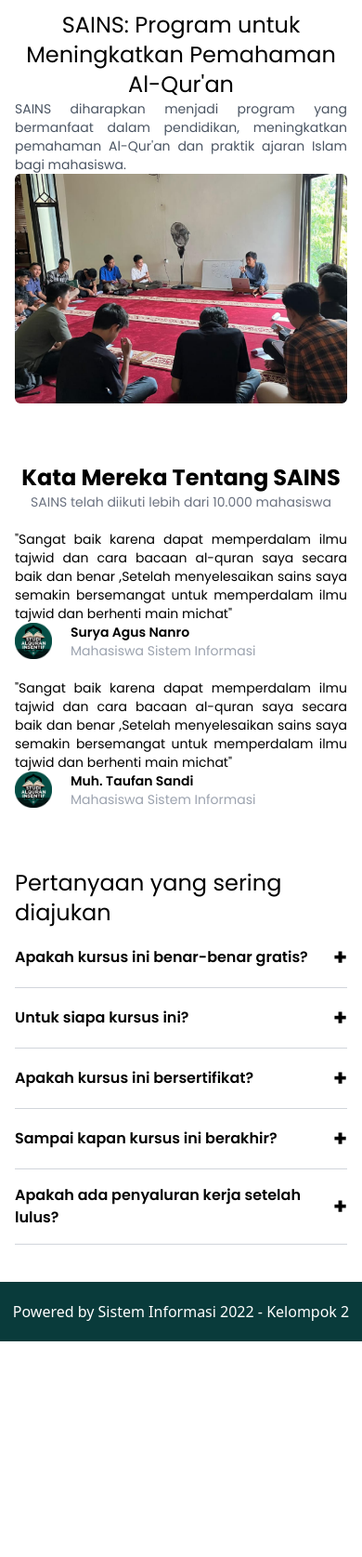
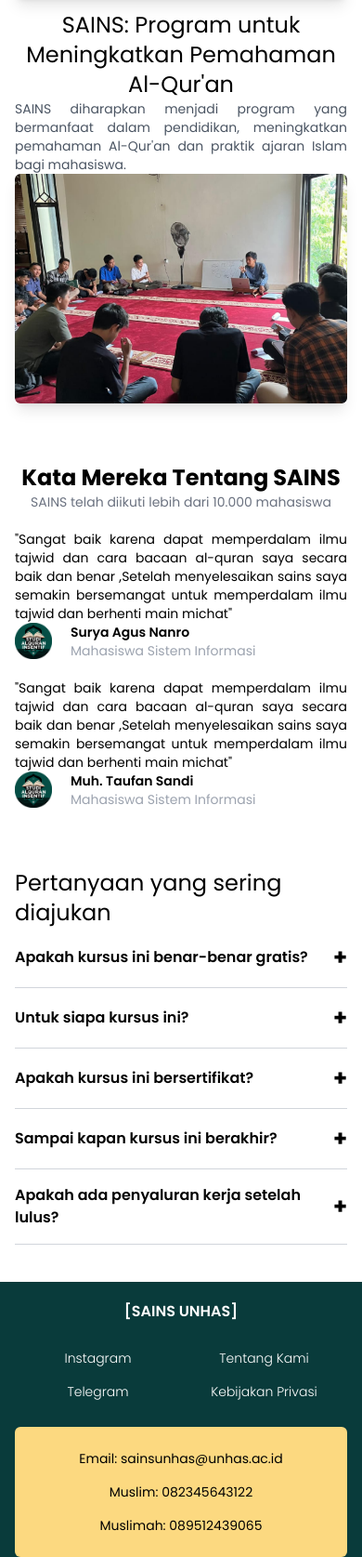
Before and after one commit to MuhKhaekal/PROJECT-PPL-LMS-SAINS, a Laravel app: page /dashboard in a window 390 px wide. Shown: the part 3059-4734 px from the top of the page at 93% size. Before the commit the page ends 4502 px from the top, so only its background shows below. Run offline with Laravel 12, Linux system fonts and the light colour scheme; a user stored in the database is signed in; data comes from the database, SQL or seed files in the repository; style sheets or scripts are compiled from the project's sources.

Commit message:
feat: added footer dashboard home-user

```diff
--- a/project-sains/resources/views/auth/login.blade.php
+++ b/project-sains/resources/views/auth/login.blade.php
@@ -43,7 +43,7 @@
             @endif
 
             <x-primary-button class="ms-3">
-                {{ __('Log in') }}
+                {{ __('MASUK') }}
             </x-primary-button>
         </div>
     </form>
--- a/project-sains/resources/views/components/primary-button.blade.php
+++ b/project-sains/resources/views/components/primary-button.blade.php
@@ -1,3 +1,3 @@
-<button {{ $attributes->merge(['type' => 'submit', 'class' => 'inline-flex items-center px-4 py-2 bg-btn-primary border border-transparent rounded-md font-semibold text-xs text-white uppercase tracking-widest hover:bg-gray-700 focus:bg-gray-700 active:bg-gray-900 focus:outline-none focus:ring-2 focus:ring-indigo-500 focus:ring-offset-2 transition ease-in-out duration-150']) }}>
+<button {{ $attributes->merge(['type' => 'submit', 'class' => 'inline-flex items-center px-4 py-2 bg-btn-primary border border-transparent rounded-md font-semibold text-xs text-black uppercase tracking-widest hover:bg-gray-700 focus:bg-gray-700 active:bg-gray-900 focus:outline-none focus:ring-2 focus:ring-indigo-500 focus:ring-offset-2 transition ease-in-out duration-150 ']) }}>
     {{ $slot }}
 </button>
--- a/project-sains/resources/views/components/text-input.blade.php
+++ b/project-sains/resources/views/components/text-input.blade.php
@@ -1,3 +1,3 @@
 @props(['disabled' => false])
 
-<input @disabled($disabled) {{ $attributes->merge(['class' => 'border-gray-300 focus:border-indigo-500 focus:ring-indigo-500 rounded-md shadow-sm']) }}>
+<input @disabled($disabled) {{ $attributes->merge(['class' => 'border-gray-600 focus:border-indigo-100 bg-primary text-white focus:ring-indigo-500 rounded-md shadow-sm']) }}>
--- a/project-sains/resources/views/dashboard/user/base-user.blade.php
+++ b/project-sains/resources/views/dashboard/user/base-user.blade.php
@@ -50,8 +50,39 @@
     </main>
 
     <footer>
-        <div class="bg-primary w-full mt-10 py-5 flex justify-center">
-            <p class="text-white">Powered by Sistem Informasi 2022 - Kelompok 2</p>
+        <div class=" bg-primary w-full mt-10 pt-5 flex flex-col justify-center font-poppins">
+            <div class="container mx-auto px-4 lg:flex">
+                <div class="lg:flex-4 lg:w-2/5">
+                    <div class="text-center text-white font-semibold mb-5">
+                        <p>[SAINS UNHAS]</p>
+                    </div>
+                    <div class="lg:hidden flex mb-5">
+                        <div class="flex-1 flex flex-col justify-center text-white text-sm font-light">
+                            <a href="" class="text-center p-2">Instagram</a>
+                            <a href="" class="text-center p-2">Telegram</a>
+                        </div>
+                        <div class="flex-1 flex flex-col justify-center text-white text-sm font-light">
+                            <a href="" class="text-center p-2">Tentang Kami</a>
+                            <a href="" class="text-center p-2">Kebijakan Privasi</a>
+                        </div>
+                    </div>
+                    <div class="bg-btn-primary rounded-md p-4 text-sm flex flex-col">
+                        <p class="text-center p-2">Email: sainsunhas@unhas.ac.id</p>
+                        <p class="text-center p-2">Muslim: 082345643122</p>
+                        <p class="text-center p-2">Muslimah: 089512439065</p>
+                    </div>
+                </div>
+                <div class="hidden lg:block lg:border lg:flex-1">
+                    d
+                </div>
+                <div class="hidden lg:block lg:border lg:flex-1">
+                    d
+                </div>
+                <div class="hidden lg:block lg:border lg:flex-1">
+                    d
+                </div>
+
+            </div>
         </div>
     </footer>
 </body>
--- a/project-sains/resources/views/dashboard/user/home-user.blade.php
+++ b/project-sains/resources/views/dashboard/user/home-user.blade.php
@@ -27,32 +27,32 @@
             </div>
 
             <div class="grid grid-cols-1 gap-4 md:grid-cols-2 lg:grid-cols-3">
-                <div class="bg-gray-200 p-10 rounded-md">
+                <div class="bg-gray-200 p-10 rounded-md shadow-lg">
                     <img src="{{ asset('images/section_1.png') }}" alt="" class="size-8">
                     <h1 class="font-poppins font-semibold mt-3 text-lg">Peningkatan Pemahaman</h1>
                     <p class="text-gray-600">Memperdalam pemahaman terhadap Al-Qur'an dan aplikasinya dalam kehidupan sehari-hari.</p>
                 </div>
-                <div class="bg-gray-200 p-10 rounded-md">
+                <div class="bg-gray-200 p-10 rounded-md shadow-lg">
                     <img src="{{ asset('images/section_2.png') }}" alt="" class="size-8">
                     <h1 class="font-poppins font-semibold mt-3 text-lg">Keterampilan Membaca</h1>
                     <p class="text-gray-600">Latihan membaca Al-Qur'an dengan tajwid yang benar, meningkatkan kemampuan membaca secara umum.</p>
                 </div>
-                <div class="bg-gray-200 p-10 rounded-md">
+                <div class="bg-gray-200 p-10 rounded-md shadow-lg">
                     <img src="{{ asset('images/section_3.png') }}" alt="" class="size-8">
                     <h1 class="font-poppins font-semibold mt-3 text-lg">Karakter Positif</h1>
                     <p class="text-gray-600">Mengembangkan karakter positif, seperti disiplin dan empati, melalui nilai-nilai ajaran Al-Qur'an.</p>
                 </div>
-                <div class="bg-gray-200 p-10 rounded-md">
+                <div class="bg-gray-200 p-10 rounded-md shadow-lg">
                     <img src="{{ asset('images/section_4.png') }}" alt="" class="size-8">
                     <h1 class="font-poppins font-semibold mt-3 text-lg">Lingkungan Positif</h1>
                     <p class="text-gray-600">Menciptakan atmosfer kampus yang mendukung pembelajaran dan mengurangi buta aksara.</p>
                 </div>
-                <div class="bg-gray-200 p-10 rounded-md">
+                <div class="bg-gray-200 p-10 rounded-md shadow-lg">
                     <img src="{{ asset('images/section_5.png') }}" alt="" class="size-8">
                     <h1 class="font-poppins font-semibold mt-3 text-lg">Akses Fleksibel</h1>
                     <p class="text-gray-600">Program ini gratis dan dapat diakses secara online, memberikan kemudahan bagi mahasiswa.</p>
                 </div>
-                <div class="bg-gray-200 p-10 rounded-md">
+                <div class="bg-gray-200 p-10 rounded-md shadow-lg">
                     <img src="{{ asset('images/section_6.png') }}" alt="" class="size-8">
                     <h1 class="font-poppins font-semibold mt-3 text-lg">Komunitas Solid</h1>
                     <p class="text-gray-600">Kesempatan untuk berinteraksi dan bersinergi dengan mahasiswa lain yang memiliki minat yang sama.</p>
@@ -70,7 +70,7 @@
                 <p class="text-sm text-justify text-gray-600">SAINS diharapkan menjadi program yang bermanfaat dalam pendidikan, meningkatkan pemahaman Al-Qur'an dan praktik ajaran Islam bagi mahasiswa.</p>
             </div>
             <div class="sm:flex-1">
-                <img src="{{ asset('images/foto_1.png') }}" alt="">
+                <img src="{{ asset('images/foto_1.png') }}" alt="" class="shadow-lg">
             </div>
         </div>
         <div class="container mx-auto px-4 flex flex-col items-center sm:flex-row-reverse sm:mt-16">
@@ -80,7 +80,7 @@
                 <p class="text-sm text-justify text-gray-600">SAINS diharapkan menjadi program yang bermanfaat dalam pendidikan, meningkatkan pemahaman Al-Qur'an dan praktik ajaran Islam bagi mahasiswa.</p>
             </div>
             <div class="sm:flex-1">
-                <img src="{{ asset('images/foto_2.png') }}" alt="">
+                <img src="{{ asset('images/foto_2.png') }}" alt="" class="shadow-lg">
             </div>
         </div>
     </section>
--- a/project-sains/resources/views/layouts/guest.blade.php
+++ b/project-sains/resources/views/layouts/guest.blade.php
@@ -23,14 +23,14 @@
     </head>
     <body class="font-sans bg-primary antialiased">
         <div class="md:flex">
-            <div class="relative min-h-screen bg-cover bg-center flex items-center p-5 md:flex-1" style="background-image: url({{ asset('images/login.png') }});">
+            <div class="relative min-h-screen bg-cover bg-center flex items-center p-5 justify-center md:flex-1" style="background-image: url({{ asset('images/login.png') }});">
                 <div class="">
                     <p class="font-poppins text-white text-3xl font-semibold text-center">Selangkah Lebih Dekat dengan Tajwid</p>
                     <p class="font-poppins text-gray-300 text-sm text-center">Sebuah website untuk  wadah pembelajaran Al-Qur'an terbesar di Universitas Hasanuddin</p>
                 </div>
             </div>
             <div class="md:flex md:items-center md:flex-1 ">
-                <div class="container mx-auto px-4 mt-10 font-poppins mb-10">
+                <div class="container mx-auto px-28 mt-10 font-poppins mb-10">
                     @yield('content')
                 </div>
             </div>
```
